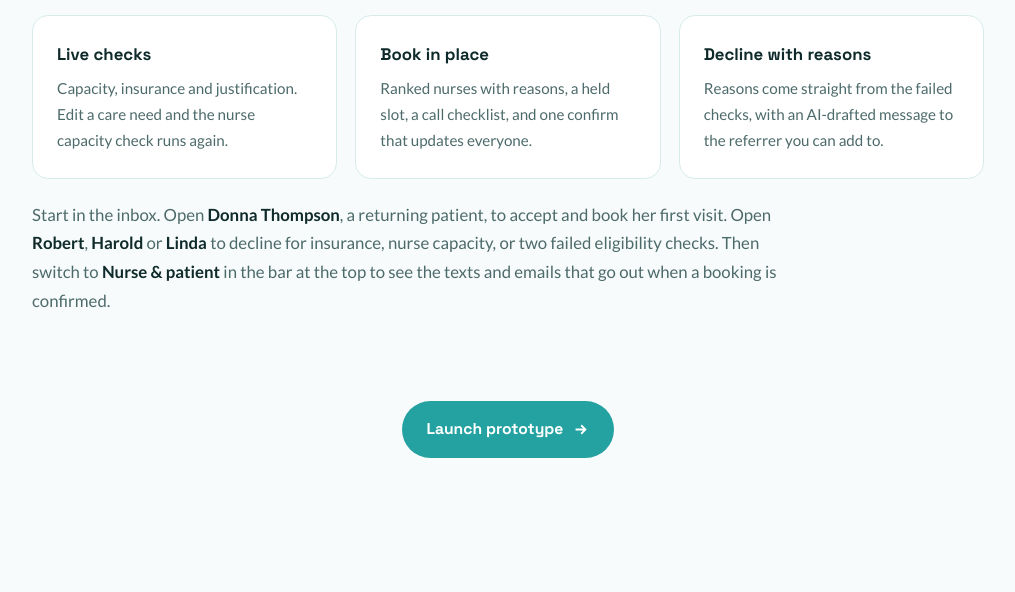
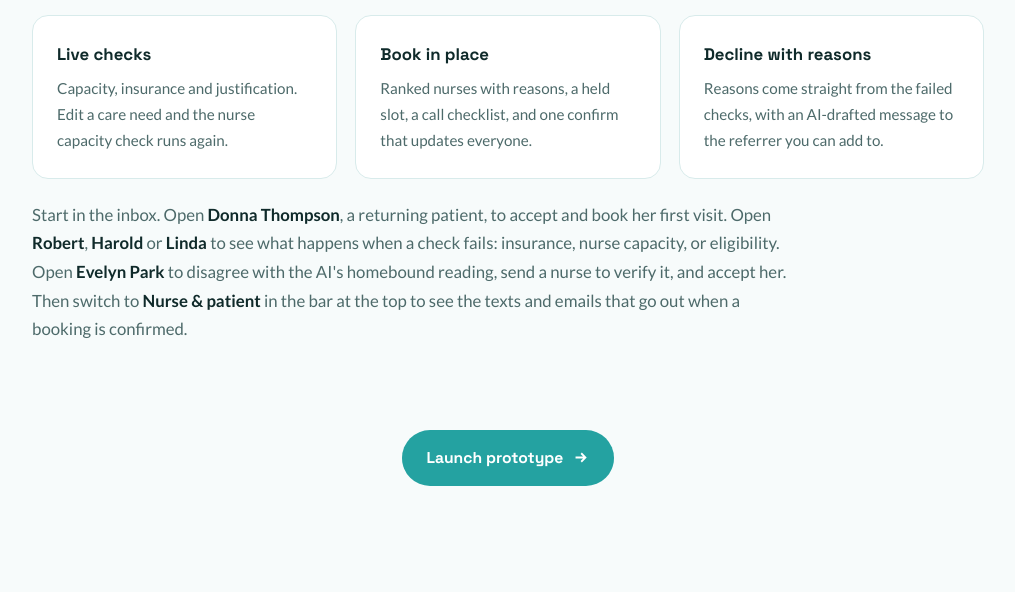
Before and after one commit to MichaelMiguelPM/MichaelMiguelPM.github.io, a plain HTML site: page prototype-roger-intake.html in a window 1280 px wide. Shown: the part 1061-1653 px from the top of the page, without its empty margins (132-1147 px from the left). Drawn offline with Linux system fonts and the light colour scheme.

Commit message:
Roger intake prototype: add Evelyn Park, a challenge-then-accept demo patient
Co-Authored-By: Claude Opus 5.5 <noreply@anthropic.com>
Claude-Session: https://claude.ai/code/session_01UfiuR381faVNHA5EPase1T

```diff
--- a/prototype-roger-intake.html
+++ b/prototype-roger-intake.html
@@ -86,7 +86,7 @@
       <div class="cs-card"><div class="k">Book in place</div><p>Ranked nurses with reasons, a held slot, a call checklist, and one confirm that updates everyone.</p></div>
       <div class="cs-card"><div class="k">Decline with reasons</div><p>Reasons come straight from the failed checks, with an AI-drafted message to the referrer you can add to.</p></div>
     </div>
-    <p class="body" style="margin-top:22px">Start in the inbox. Open <strong>Donna Thompson</strong>, a returning patient, to accept and book her first visit. Open <strong>Robert</strong>, <strong>Harold</strong> or <strong>Linda</strong> to decline for insurance, nurse capacity, or two failed eligibility checks. Then switch to <strong>Nurse &amp; patient</strong> in the bar at the top to see the texts and emails that go out when a booking is confirmed.</p>
+    <p class="body" style="margin-top:22px">Start in the inbox. Open <strong>Donna Thompson</strong>, a returning patient, to accept and book her first visit. Open <strong>Robert</strong>, <strong>Harold</strong> or <strong>Linda</strong> to see what happens when a check fails: insurance, nurse capacity, or eligibility. Open <strong>Evelyn Park</strong> to disagree with the AI's homebound reading, send a nurse to verify it, and accept her. Then switch to <strong>Nurse &amp; patient</strong> in the bar at the top to see the texts and emails that go out when a booking is confirmed.</p>
   </div>
 </section>
 
```
Also changed, not shown: prototype-roger-intake-app.html (+1 -1 lines).
